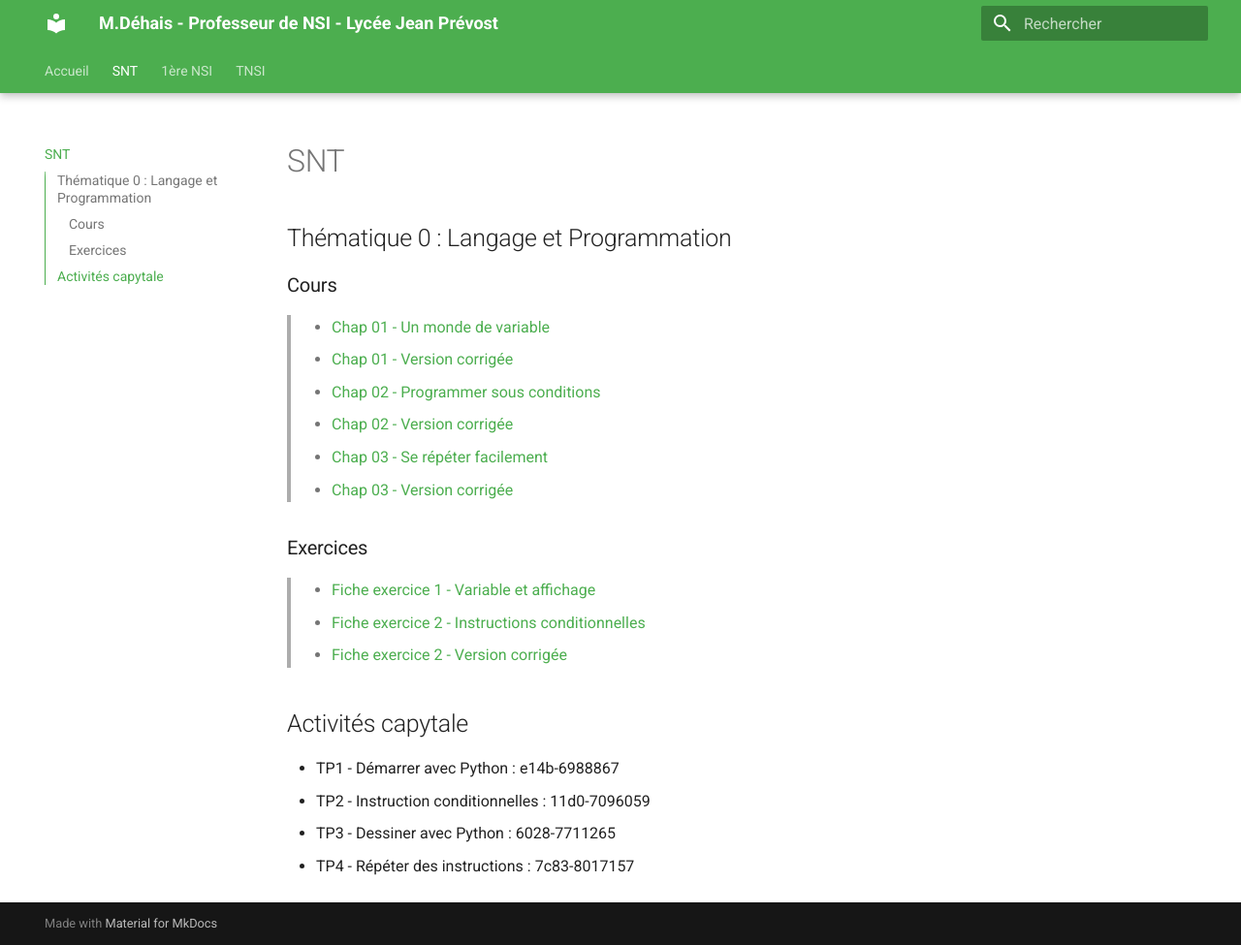
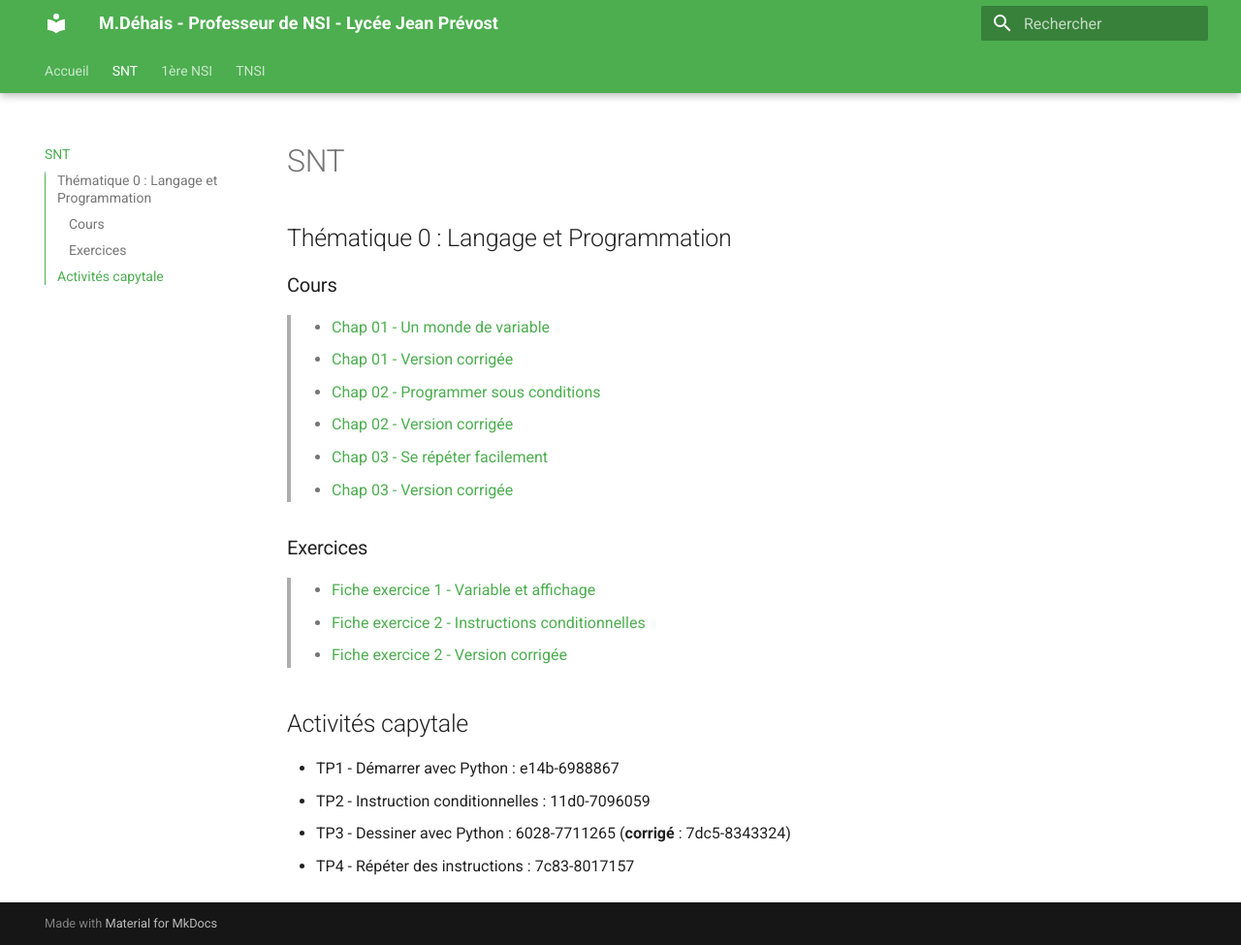
Before and after one commit to DehaisM/nsi-public, an MkDocs documentation site: the page built from docs-public/SNT/index.md, in a window 1280 px wide and 975 px high. Shown: the whole window at 97% size. Built offline with MkDocs 1.6.1 and Material for MkDocs 9.7.7, drawn with Linux system fonts in a browser that asks for light colours.

Commit message:
corrige tp

```diff
--- a/docs-public/SNT/index.md
+++ b/docs-public/SNT/index.md
@@ -19,5 +19,5 @@
 
 - TP1 - Démarrer avec Python : e14b-6988867
 - TP2 - Instruction conditionnelles : 11d0-7096059
-- TP3 - Dessiner avec Python : 6028-7711265
+- TP3 - Dessiner avec Python : 6028-7711265 (**corrigé** : 7dc5-8343324)
 - TP4 - Répéter des instructions : 7c83-8017157
```
